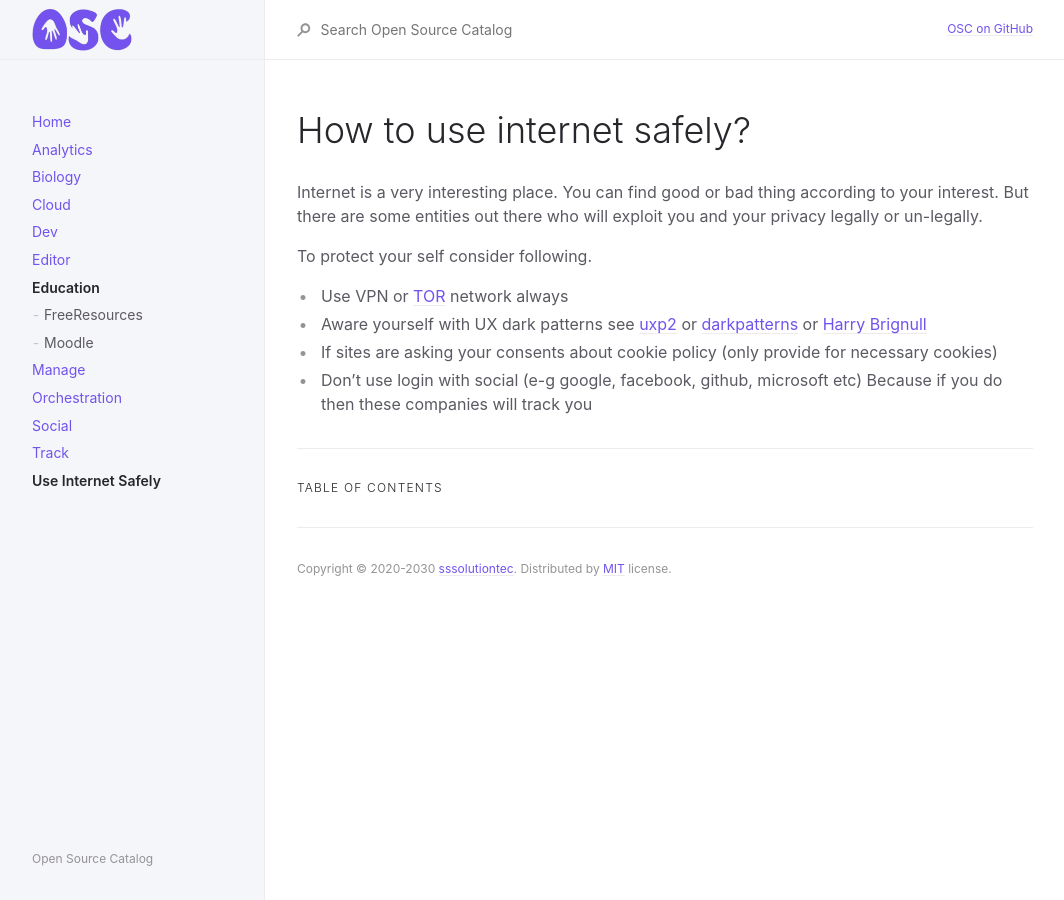
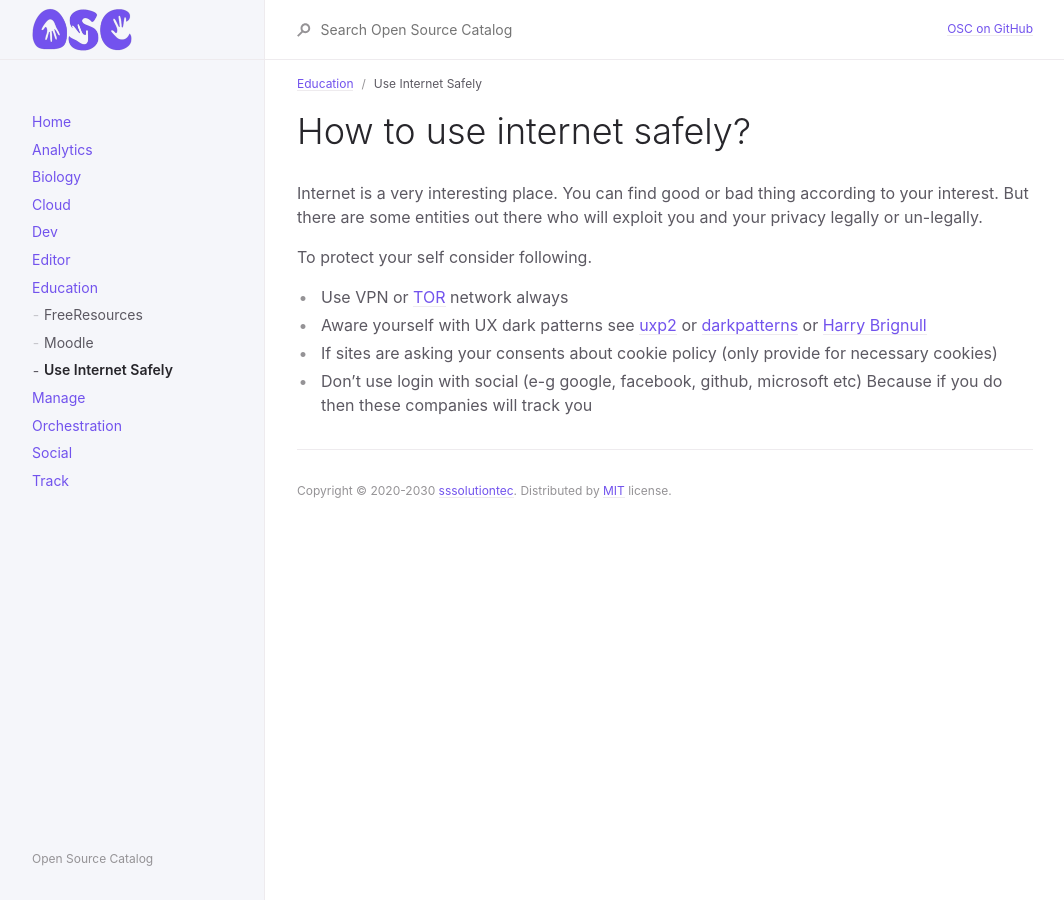
Before and after one commit to sssolutiontec/open-source-catalog, a Jekyll site: the page built from docs/education/useInternetSafely.md, in a window 1280 px wide. Shown: the whole page, without its empty margins (107-1171 px from the left). Built offline with Jekyll 4.4.1, drawn with Linux system fonts in a browser that asks for light colours; part of the change alters nothing that is shown.

Commit message:
corrects mata data

```diff
--- a/docs/education/freeResources.md
+++ b/docs/education/freeResources.md
@@ -3,6 +3,7 @@ layout: default
 title: FreeResources
 parent: Education
 nav_order: 60
+description: "open source education"
 ---
 
 # Free Leaning Resources
--- a/docs/education/useInternetSafely.md
+++ b/docs/education/useInternetSafely.md
@@ -1,9 +1,8 @@
 ---
 layout: default
 title: Use Internet Safely
+parent: Education
 nav_order: 210
-has_children: true
-permalink: /docs/education
 description: "open source education"
 ---
 
```
